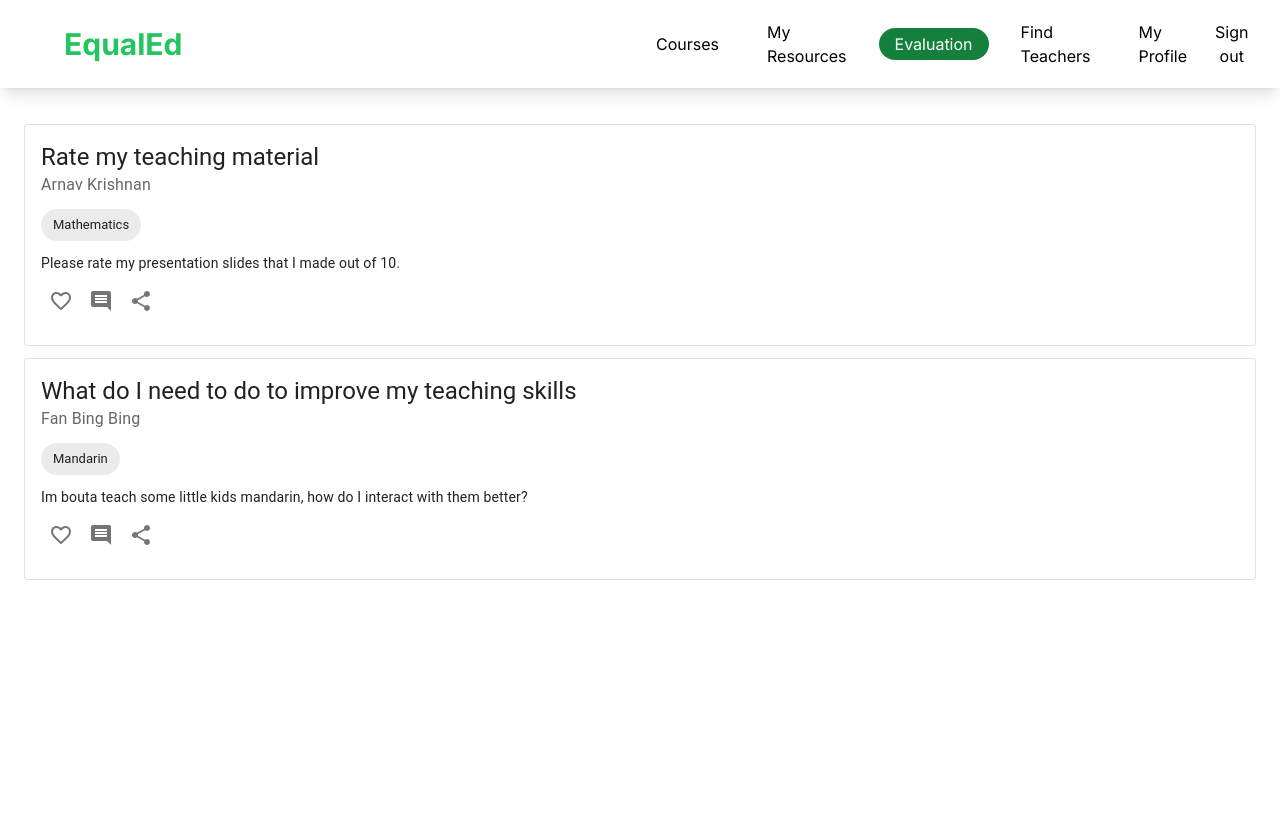
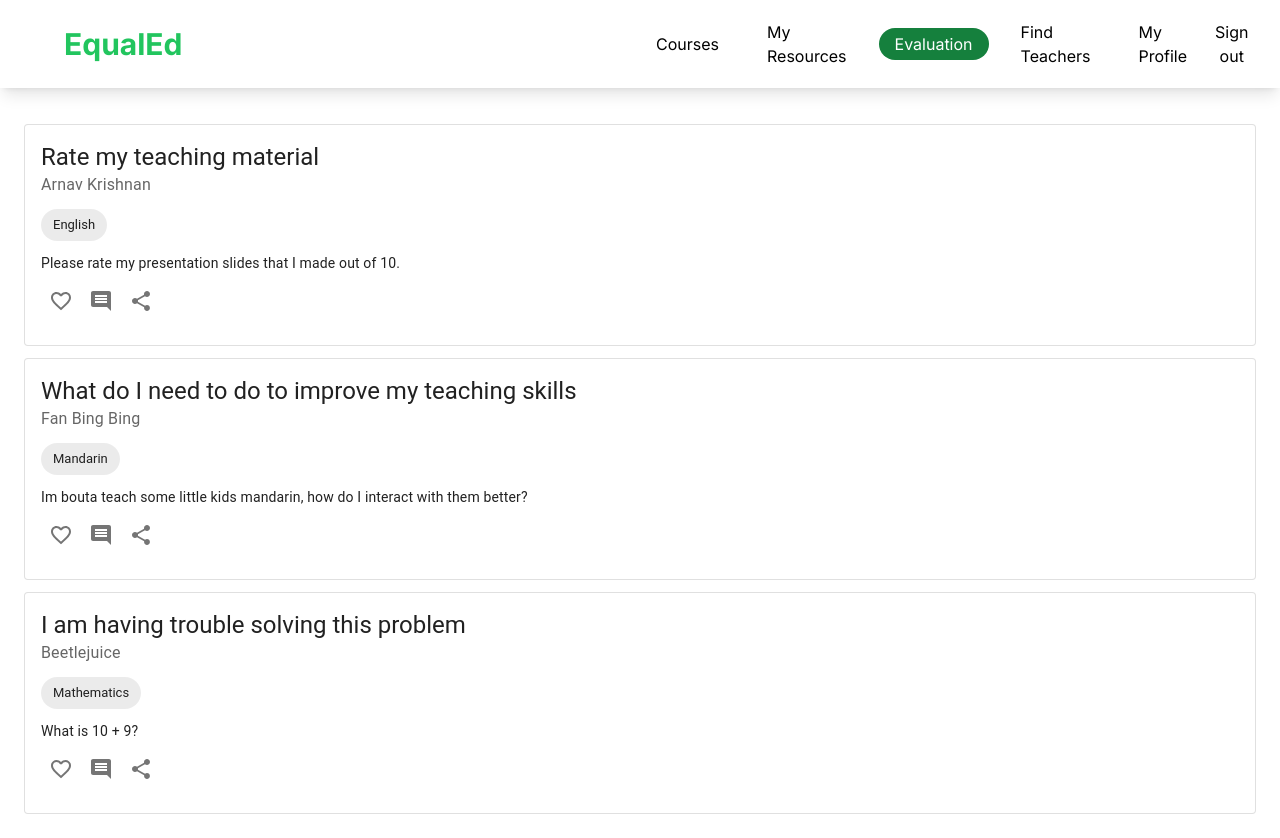
Before and after one commit to wwen04/EqualEd, a Next.js app: page /teacher/evaluation in a window 1280 px wide. Before the commit the page ends 800 px from the top, so only its background shows below. Built offline with nearby package versions, Linux system fonts and the light colour scheme.

Commit message:
Added one more comment from student in evaluation

```diff
--- a/app/student/course/cs50/page.tsx
+++ b/app/student/course/cs50/page.tsx
@@ -35,7 +35,7 @@ const page = () => {
             </p>
             <button type="button" className="pl-6 pt-5 text-blue-600">
               <ArticleIcon className="mr-2" />
-              objectOrientedProgramming.pdf <FileDownloadIcon />{" "}
+              objectOrientedProgramming.pdf <FileDownloadIcon />
             </button>
           </div>
         </div>
--- a/app/teacher/evaluation/comments.tsx
+++ b/app/teacher/evaluation/comments.tsx
@@ -7,12 +7,10 @@ import Typography from "@mui/material/Typography";
 import IconButton from "@mui/material/IconButton";
 import CommentIcon from "@mui/icons-material/Comment";
 import FavoriteBorderIcon from "@mui/icons-material/FavoriteBorder";
-import TextField from "@mui/material/TextField";
 import ShareIcon from "@mui/icons-material/Share";
 import Collapse from "@mui/material/Collapse";
 import InputLabel from "@mui/material/InputLabel";
 import InputAdornment from "@mui/material/InputAdornment";
-import FormHelperText from "@mui/material/FormHelperText";
 import Input from "@mui/material/Input";
 import FormControl from "@mui/material/FormControl";
 import SendIcon from "@mui/icons-material/Send";
--- a/app/teacher/evaluation/page.tsx
+++ b/app/teacher/evaluation/page.tsx
@@ -7,7 +7,7 @@ const page = () => {
       title: "Rate my teaching material",
       author: "Arnav Krishnan",
       content: "Please rate my presentation slides that I made out of 10.",
-      subject: "Mathematics",
+      subject: "English",
       comment: [
         {
           name: "Lee Chong Wei",
@@ -40,6 +40,22 @@ const page = () => {
         },
       ],
     },
+    {
+      title: "I am having trouble solving this problem",
+      author: "Beetlejuice",
+      content: "What is 10 + 9?",
+      subject: "Mathematics",
+      comment: [
+        {
+          name: "Isaac Newton",
+          body: "19",
+        },
+        {
+          name: "Barack Obama",
+          body: "21",
+        },
+      ],
+    },
   ];
   return (
     <>
```
